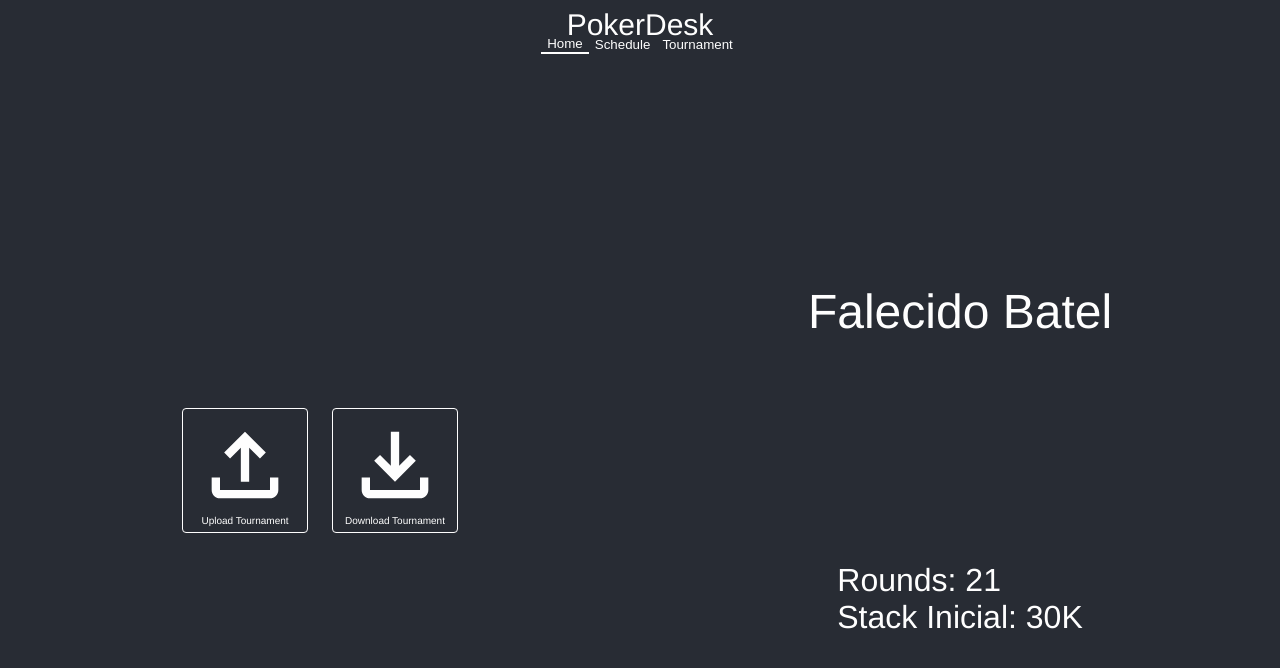
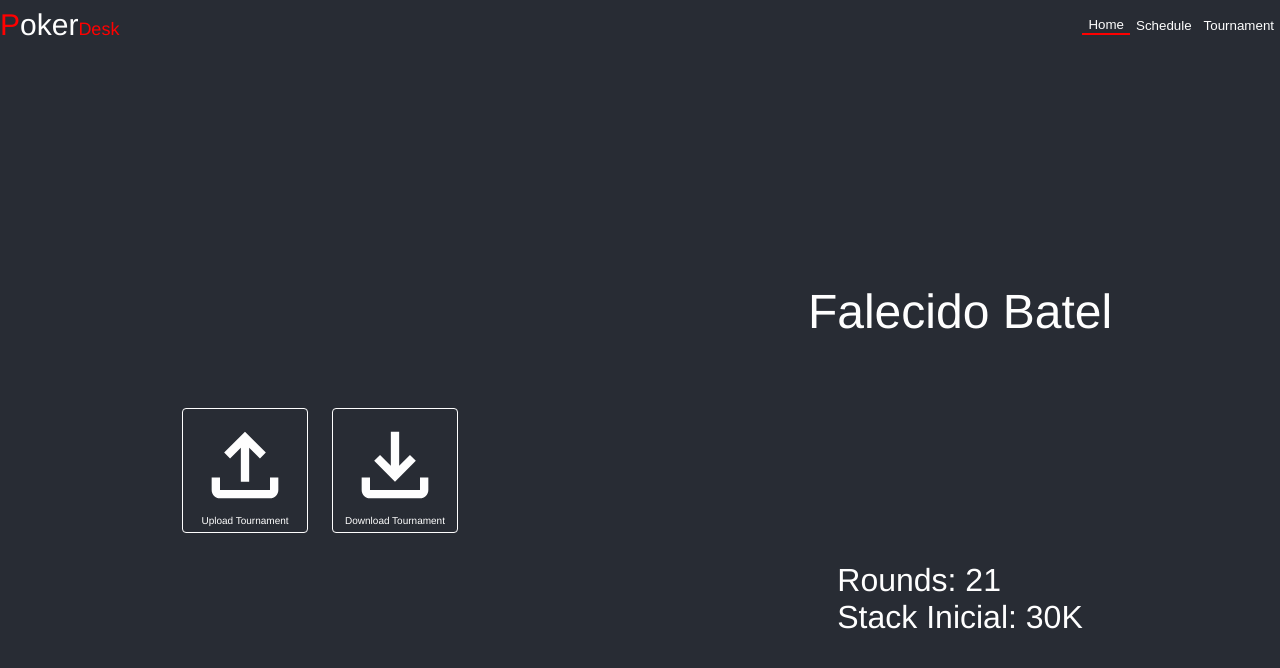
Before and after one commit to cauerrds/PokerDesk, a React (Vite) app: page / in a window 1280 px wide. Shown: the top 668 px of the page. Built offline with nearby package versions, Linux system fonts and the light colour scheme.

Commit message:
feat: Add menubar

```diff
--- a/src/app/store.js
+++ b/src/app/store.js
@@ -1,4 +1,5 @@
 import { configureStore } from '@reduxjs/toolkit'
+import sliderSlice from '../features/Slider/sliderSlice'
 import timerSlice from '../features/timer/timerSlice'
 import tournamentSlice from '../features/tournament/tournamentSlice'
 
@@ -6,6 +7,7 @@ import tournamentSlice from '../features/tournament/tournamentSlice'
 export const store = configureStore({
   reducer: {
     timer: timerSlice,
-    tournament: tournamentSlice
+    tournament: tournamentSlice,
+    slider: sliderSlice
   },
 })
--- a/src/components/Header/Header.jsx
+++ b/src/components/Header/Header.jsx
@@ -1,11 +1,24 @@
-import { Container } from "./styles"
+import { useDispatch, useSelector } from "react-redux"
+import { setActivePage } from "../../features/Slider/sliderSlice";
+import { Container, SliderControls } from "./styles"
+import banner from "../../assets/banner.png"
 
 const Header = ({title})=>{
-
-
+    const { pages, activePage } = useSelector((state)=> state.slider)
+    const dispatch = useDispatch()
+    const handlePageChange = (pageNum) => {
+        dispatch(setActivePage(pageNum))
+      };
     return(
         <Container>
-            {title}
+              <h1><span className="FirstChat">P</span>oker<span>Desk</span></h1>
+            <SliderControls>
+            {Array.from({ length: pages }, (_, i) => i).map((pageNum) => (
+              <button key={pageNum} className={`slider-control ${pageNum === activePage ? 'active' : ''}`} onClick={() => handlePageChange(pageNum)}>
+                {(pageNum == 0)?("Home"):(pageNum == 1)?("Schedule"):("Tournament")}
+              </button>
+            ))}
+            </SliderControls>
         </Container>
     )
 }
--- a/src/components/Header/styles.js
+++ b/src/components/Header/styles.js
@@ -3,11 +3,30 @@ import styled from "styled-components";
 export const Container = styled.div`
     height: 50px;
     text-align: center;
-    font-size: 30px;
+    font-size: 26px;
     display: flex;
     align-items: center;
-    justify-content: center;
+    justify-content: space-between;
     margin-bottom: 10px;
+
+    h1{
+        font-size: 30px;
+        .FirstChat{
+        font-size: 30px;
+        }
+        span{
+            font-size: 18px;
+            color: red;
+        }
+    }
+
     @media (min-width: 768px){
     }
 `
+
+export const SliderControls = styled.div`
+        box-sizing: border-box;
+        display: flex;
+        justify-content: center;
+        align-items: center;
+`
--- a/src/components/Sliders/Slider.jsx
+++ b/src/components/Sliders/Slider.jsx
@@ -1,14 +1,19 @@
-import { useState } from "react";
+import { useEffect, useState } from "react";
+import { useDispatch, useSelector } from "react-redux";
+import { setActivePage, setPages } from "../../features/Slider/sliderSlice";
 import { Container } from "./styles";
 
 
 const Slider = ({ children })=>{
-    const [activePage, setActivePage] = useState(0);
-    const numPages = children.length;
+    const { pages, activePage } = useSelector((state)=> state.slider)
+    const dispatch = useDispatch()
 
-    const handlePageChange = (pageNum) => {
-      setActivePage(pageNum);
-    };
+    useEffect(()=>{
+      dispatch(setPages(children.length))
+    },[pages])
+
+
+
 
     return (
         <Container bottom={activePage}>
@@ -19,15 +24,6 @@ const Slider = ({ children })=>{
               </div>
             ))}
           </div>
-          <div>
-          <div className="slider-controls" >
-            {Array.from({ length: numPages }, (_, i) => i).map((pageNum) => (
-              <button key={pageNum} className={`slider-control ${pageNum === activePage ? 'active' : ''}`} onClick={() => handlePageChange(pageNum)}>
-                {(pageNum == 0)?("Home"):(pageNum == 1)?("Schedule"):("Tournament")}
-              </button>
-            ))}
-          </div>
-          </div>
         </Container>
       );
 }
--- a/src/components/Sliders/styles.js
+++ b/src/components/Sliders/styles.js
@@ -21,16 +21,6 @@ import styled from "styled-components";
         min-height: 100%;
         }
 
-        .slider-controls {
-        box-sizing: border-box;
-        position: absolute;
-        ${props =>  props.bottom == 2 ? "bottom: 0;" : "top: 0;" }
-        display: flex;
-        justify-content: center;
-        align-items: center;
-        ${props =>  props.bottom == 2 ? "margin-bottom:2.2rem ;" : "margin-top: 2.2rem;" }
-        width: 100%;
-        }
 
         .slider-control {
             background: transparent;
@@ -40,6 +30,6 @@ import styled from "styled-components";
         }
 
         .active{
-            border-bottom: 2px solid #fefefe;
+            border-bottom: 2px solid red;
         }
 `
--- /dev/null
+++ b/src/features/Slider/sliderSlice.js
@@ -0,0 +1,21 @@
+import { createSlice } from '@reduxjs/toolkit';
+
+const sliderSlicer = createSlice({
+  name: 'timer',
+  initialState: {
+    pages: 0,
+    activePage: 0
+  },
+  reducers: {
+        setPages(state, action){
+            state.pages = action.payload
+        },
+        setActivePage(state, action){
+            state.activePage = action.payload
+        }
+  },
+});
+
+
+export const {setPages,setActivePage} = sliderSlicer.actions;
+export default sliderSlicer.reducer;
```
Also changed, not shown: src/App.jsx (+1 -29 lines), src/assets/banner.png (added).
